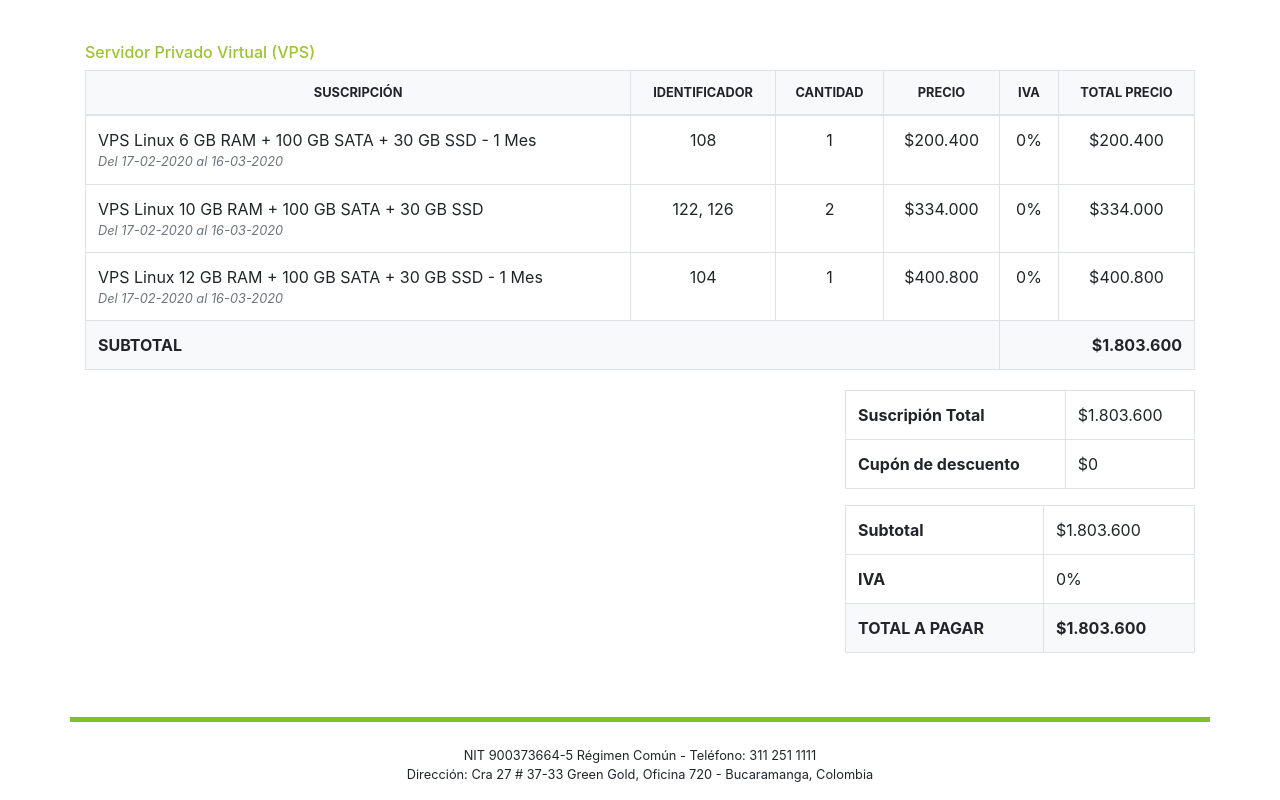
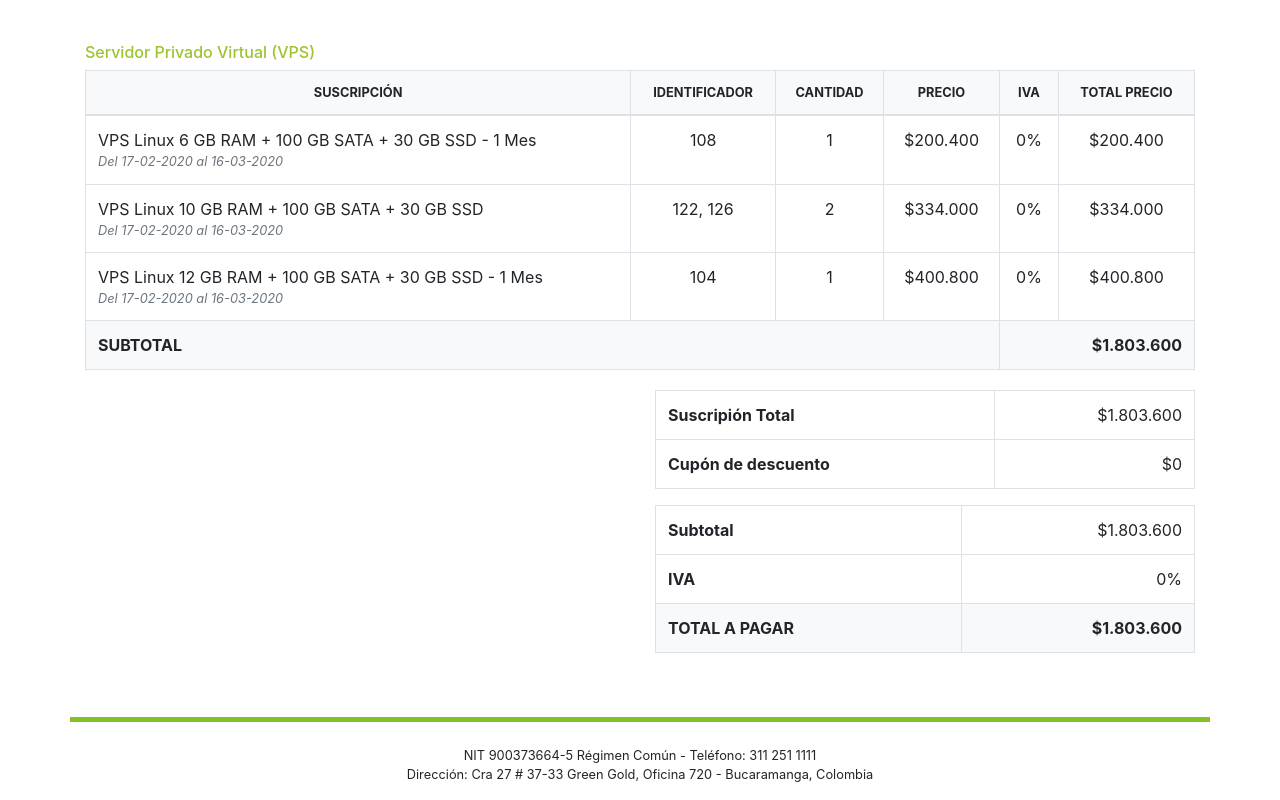
Before and after one commit to hanscode/invoice-bits, a plain HTML site: page index.html in a window 1280 px wide. Shown: the part 391-1191 px from the top of the page. Drawn offline with Linux system fonts and the light colour scheme.

Commit message:
offset to 6 for bottom table

```diff
--- a/index.html
+++ b/index.html
@@ -126,16 +126,16 @@
             </div>
 
             <div class="row pt-1">
-              <div class="col-md-4 offset-md-8">
+              <div class="col-md-6 offset-md-6">
                 <table class="table table-bordered">
                   <tbody>
                     <tr>
                       <td class="font-weight-bold">Suscripión Total</td>
-                      <td>$1.803.600</td>
+                      <td class="text-right">$1.803.600</td>
                     </tr>
                     <tr>
                       <td class="font-weight-bold">Cupón de descuento</td>
-                      <td>$0</td>
+                      <td class="text-right">$0</td>
                     </tr>
                   </tbody>
                 </table>
@@ -144,15 +144,15 @@
                   <tbody>
                     <tr>
                       <td class="font-weight-bold">Subtotal</td>
-                      <td>$1.803.600</td>
+                      <td class="text-right">$1.803.600</td>
                     </tr>
                     <tr>
                       <td class="font-weight-bold">IVA</td>
-                      <td>0%</td>
+                      <td class="text-right">0%</td>
                     </tr>
                     <tr class="bg-light">
                       <td class="text-uppercase font-weight-bold">Total a pagar</td>
-                      <td class="font-weight-bold">$1.803.600</td>
+                      <td class="font-weight-bold text-right">$1.803.600</td>
                     </tr>
                   </tbody>
                 </table>
```
